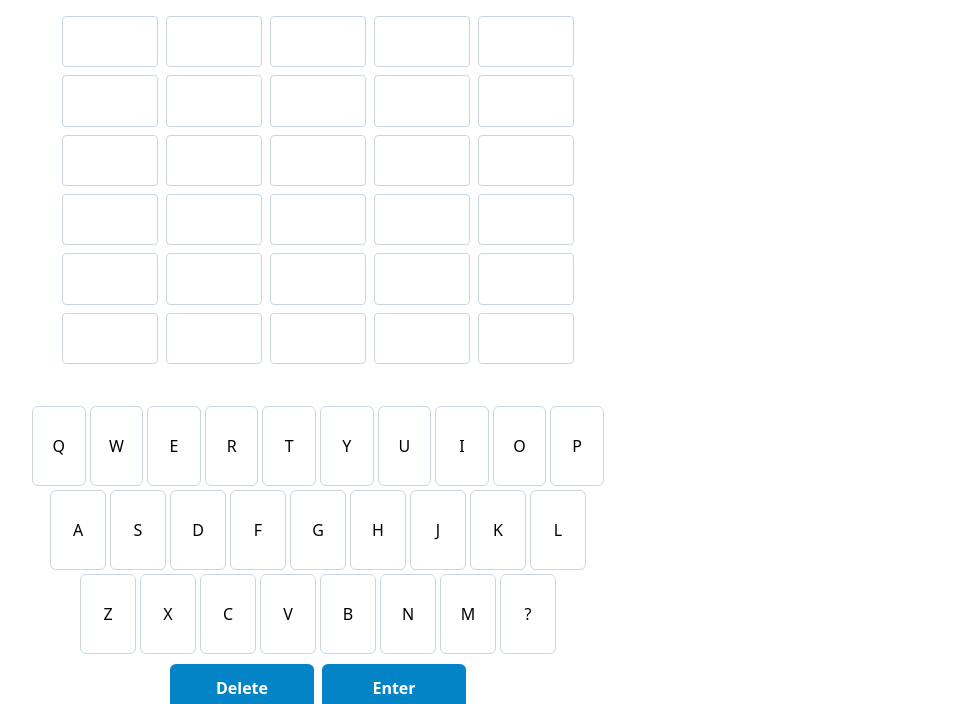
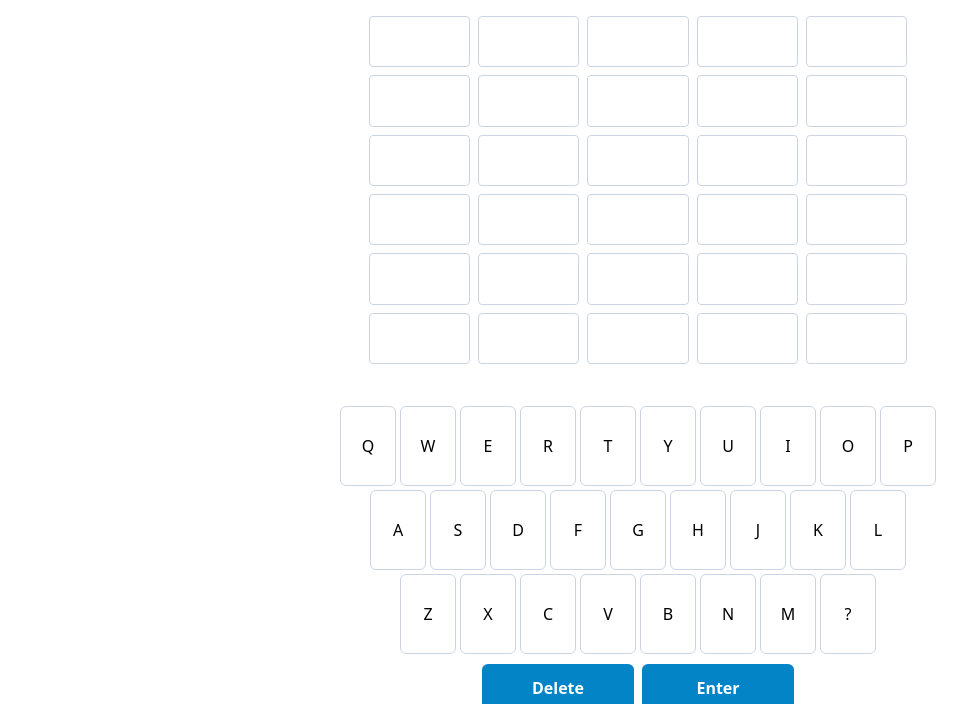
Before and after one commit to akliang/wordle_foo, a plain HTML site: page index.html in a window 1280 px wide. Shown: the part 96-800 px from the top of the page, without its empty margins (2-969 px from the left). Drawn offline with nearby package versions, Linux system fonts and the light colour scheme.

Commit message:
started adding desktop responsiveness

```diff
--- a/index.html
+++ b/index.html
@@ -32,7 +32,8 @@
 </head>
 
 <body>
-  <div id="vue-start" class="h-screen w-screen max-h-screen max-w-screen-sm overflow-y-scroll overflow-x-hidden font-sans">
+  <div id="vue-start" class="h-screen w-screen max-h-screen max-w-screen-sm overflow-y-scroll overflow-x-hidden font-sans
+                             md:max-w-2xl md:mx-auto">
     <parent></parent>
   </div>
 </body>
```
